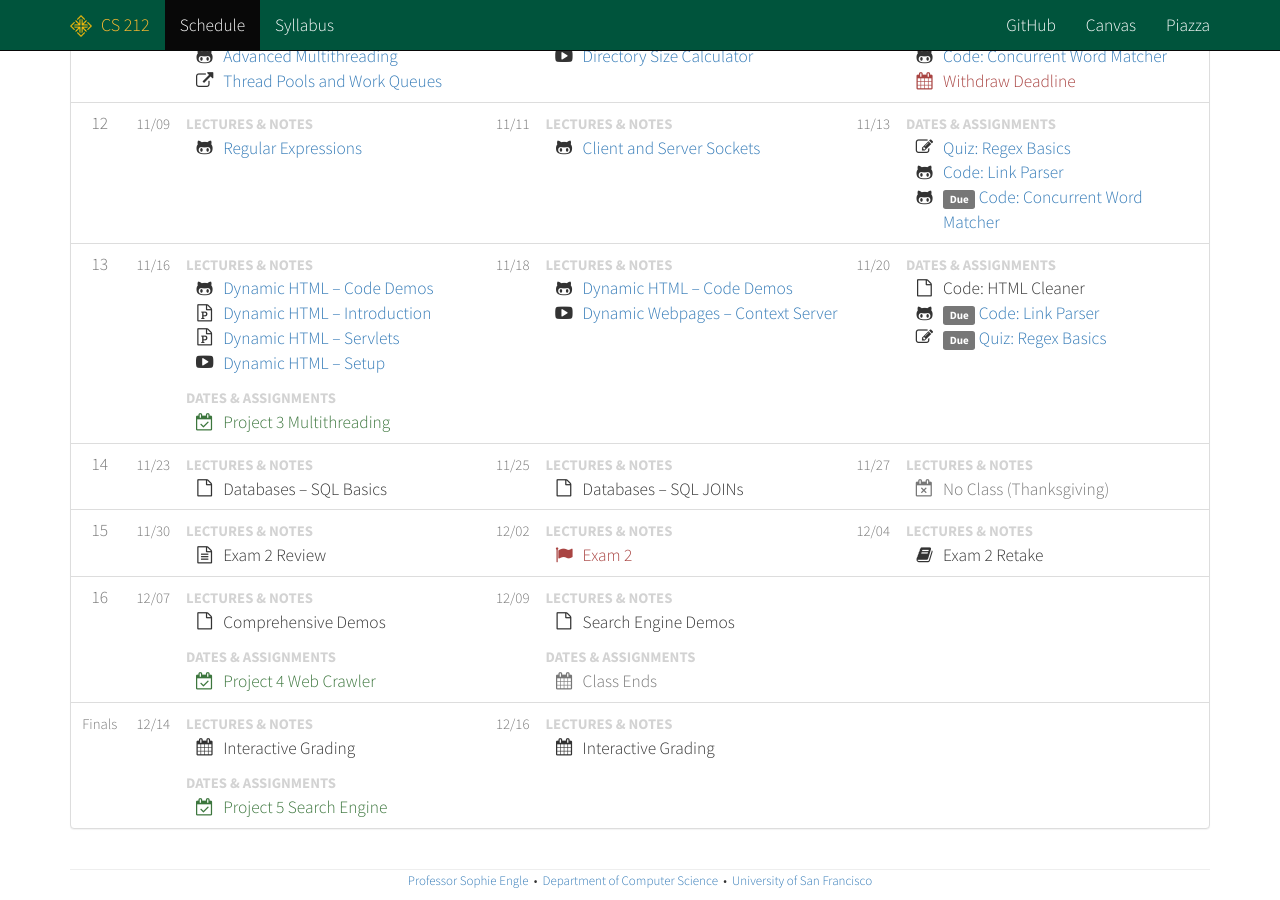
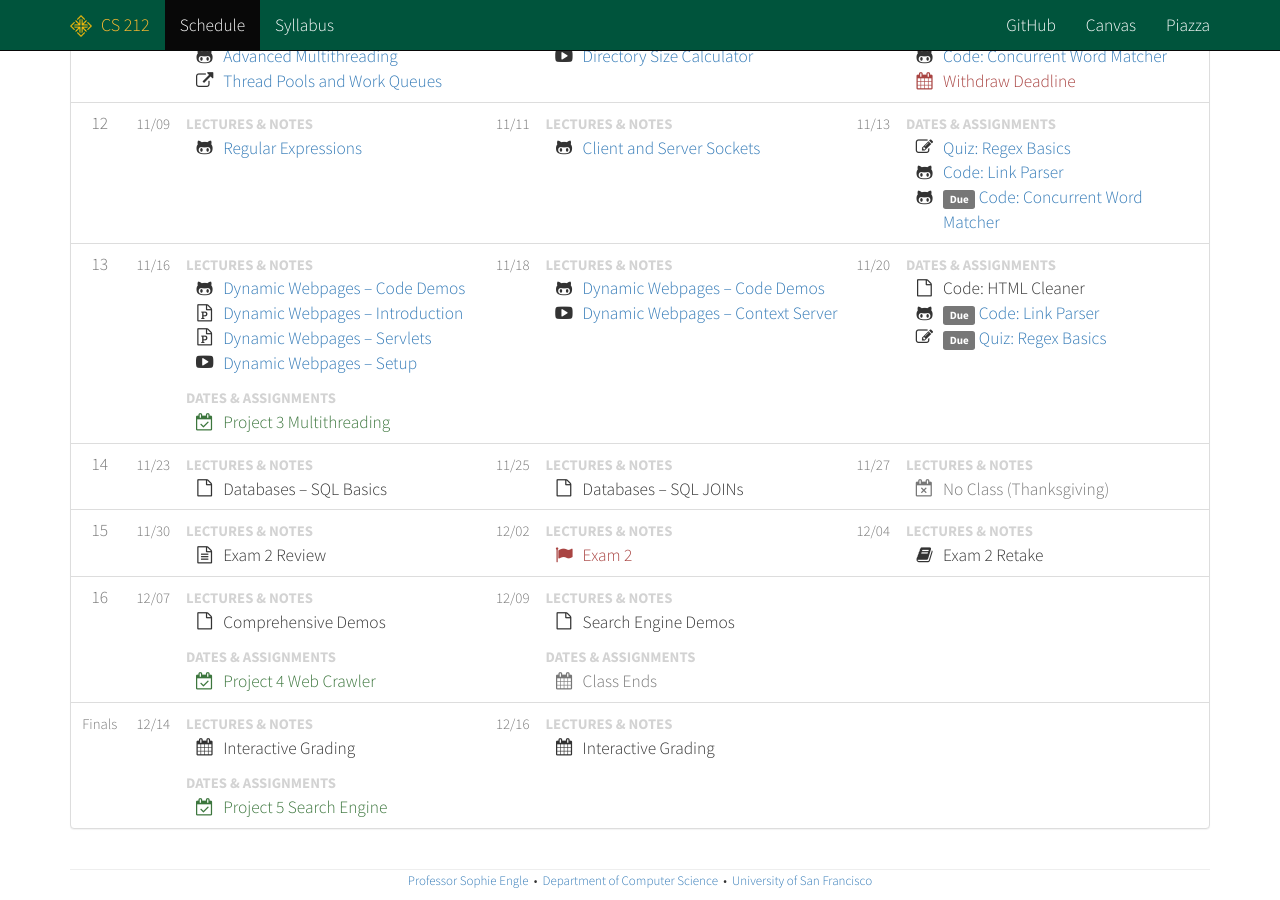
Before and after one commit to cs212/fall2015, a Jekyll site: the page built from schedule.html, in a window 1280 px wide and 900 px high, scrolled down 2031 px. Built offline with Jekyll 4.4.1, drawn with Linux system fonts in a browser that asks for light colours; Markdown is read by kramdown in place of the engine named in the settings.

Commit message:
Updating wording.

```diff
--- a/_data/schedule.yml
+++ b/_data/schedule.yml
@@ -503,16 +503,16 @@
   days :
     - class : 2015-11-16 # Mon
       notes :
-        - name : 'Dynamic HTML &ndash; Code Demos'
+        - name : 'Dynamic Webpages &ndash; Code Demos'
           icon : 'fa-github-alt'
           link : 'https://github.com/cs212/lectures/tree/fall2015/Dynamic%20HTML'
-        - name : 'Dynamic HTML &ndash; Introduction'
+        - name : 'Dynamic Webpages &ndash; Introduction'
           icon : 'fa-file-powerpoint-o'
           link : 'https://drive.google.com/open?id=0BxYofk0iB_upY1ozdHk5VVYycUE'
-        - name : 'Dynamic HTML &ndash; Servlets'
+        - name : 'Dynamic Webpages &ndash; Servlets'
           icon : 'fa-file-powerpoint-o'
           link : 'https://drive.google.com/open?id=0BxYofk0iB_upZFFPWUZocmdtLWM'
-        - name : 'Dynamic HTML &ndash; Setup'
+        - name : 'Dynamic Webpages &ndash; Setup'
           icon : 'fa-youtube-play'
           link : 'https://youtu.be/X5gr591JsLQ'
       other :
@@ -522,7 +522,7 @@
 
     - class : 2015-11-18 # Wed
       notes :
-        - name : 'Dynamic HTML &ndash; Code Demos'
+        - name : 'Dynamic Webpages &ndash; Code Demos'
           icon : 'fa-github-alt'
           link : 'https://github.com/cs212/lectures/tree/fall2015/Dynamic%20HTML'
         - name : 'Dynamic Webpages &ndash; Context Server'
```
